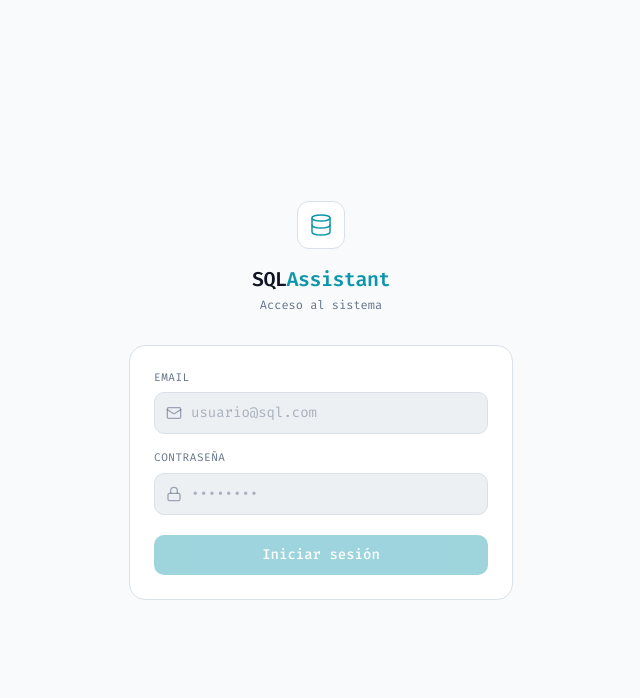
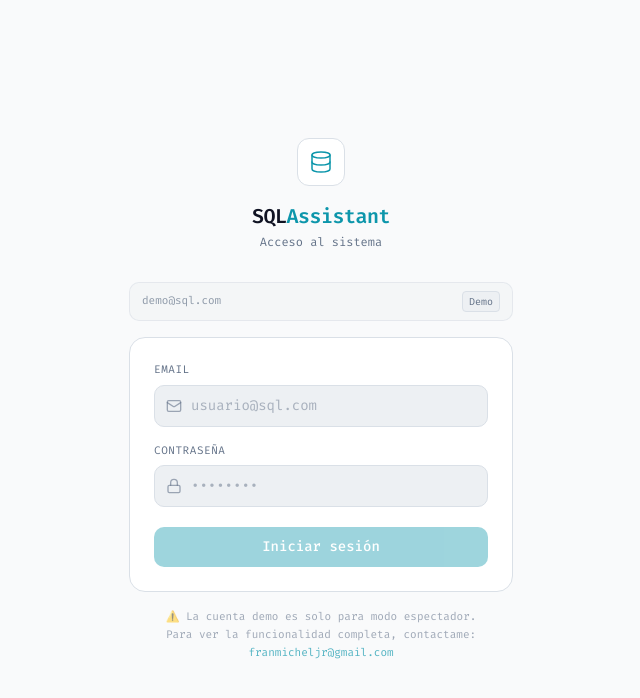
Before and after one commit to FranMichelJr/sql-assistant, a React (Vite) app in the folder client/: page / in a window 1280 px wide. Shown: the top 698 px of the page, without its empty margins (319-959 px from the left). Built offline with nearby package versions, Linux system fonts and the light colour scheme.

Commit message:
feat: add demo espectador role

```diff
--- a/client/src/App.tsx
+++ b/client/src/App.tsx
@@ -54,7 +54,7 @@ const ROLE_ALLOWED: Record<UserRole, AppView[]> = {
   admin:      ['dashboard', 'query', 'products', 'customers', 'orders', 'categories', 'lowstock', 'reports', 'settings', 'profile'],
   vendedor:   ['dashboard', 'orders', 'customers', 'reports', 'settings', 'profile'],
   bodega:     ['products', 'categories', 'lowstock', 'settings', 'profile'],
-  espectador: ['dashboard', 'products', 'customers', 'orders', 'reports', 'profile'],
+  espectador: ['dashboard', 'query', 'products', 'customers', 'orders', 'reports', 'profile'],
 }
 
 const DEFAULT_VIEW: Record<UserRole, AppView> = {
--- a/client/src/components/LoginPage.tsx
+++ b/client/src/components/LoginPage.tsx
@@ -42,6 +42,20 @@ export default function LoginPage() {
           </h1>
           <p className="text-xs text-muted-foreground mt-1 font-mono">Acceso al sistema</p>
         </div>
+
+        {/* Demo user quick-fill */}
+        <button
+          type="button"
+          onClick={() => { setEmail('demo@sql.com'); setPassword('demo123') }}
+          className="w-full flex items-center justify-between px-3 py-2 mb-4 rounded-lg bg-muted/40 border border-border/60 hover:border-border transition-colors group"
+        >
+          <span className="text-[11px] font-mono text-muted-foreground/70 group-hover:text-muted-foreground transition-colors">
+            demo@sql.com
+          </span>
+          <span className="text-[10px] font-mono px-1.5 py-0.5 rounded bg-muted border border-border text-muted-foreground">
+            Demo
+          </span>
+        </button>
 
         {/* Card */}
         <div className="bg-card border border-border rounded-2xl p-6">
@@ -116,6 +130,15 @@ export default function LoginPage() {
           </form>
         </div>
 
+        {/* Contact message */}
+        <p className="mt-4 text-center text-[11px] font-mono text-muted-foreground/60 leading-relaxed px-2">
+          ⚠️ La cuenta demo es solo para modo espectador.<br />
+          Para ver la funcionalidad completa, contactame:<br />
+          <a href="mailto:franmicheljr@gmail.com" className="text-primary/70 hover:text-primary transition-colors">
+            franmicheljr@gmail.com
+          </a>
+        </p>
+
       </motion.div>
     </div>
   )
--- a/client/src/components/crud/CategoriesView.tsx
+++ b/client/src/components/crud/CategoriesView.tsx
@@ -1,4 +1,5 @@
 import { useState, useEffect, useCallback } from 'react'
+import { useAuth } from '@/context/AuthContext'
 import { motion, AnimatePresence } from 'framer-motion'
 import CategoryIcon from '@carbon/icons-react/es/Category'
 import type { Category } from '@/types'
@@ -12,6 +13,8 @@ import {
 const EMPTY: Omit<Category, 'id'> = { name: '', description: '' }
 
 export function CategoriesView() {
+  const { user } = useAuth()
+  const isReadonly = user?.role === 'espectador'
   const [items, setItems] = useState<Category[]>([])
   const [loading, setLoading] = useState(true)
   const [error, setError] = useState<string | null>(null)
@@ -72,7 +75,7 @@ export function CategoriesView() {
         icon={<CategoryIcon size={18} />}
         title="Categorías"
         count={items.length}
-        onAdd={openAdd}
+        onAdd={isReadonly ? undefined : openAdd}
         addLabel="Nueva categoría"
       />
 
@@ -98,7 +101,7 @@ export function CategoriesView() {
                 <Td className="text-muted-foreground font-mono text-xs">{c.id}</Td>
                 <Td className="font-medium">{c.name}</Td>
                 <Td className="text-muted-foreground max-w-xs truncate">{c.description || '—'}</Td>
-                <Td><RowActions onEdit={() => openEdit(c)} onDelete={() => setDeleteId(c.id)} /></Td>
+                <Td>{!isReadonly && <RowActions onEdit={() => openEdit(c)} onDelete={() => setDeleteId(c.id)} />}</Td>
               </tr>
             ))
           )}
--- a/client/src/components/crud/CustomersView.tsx
+++ b/client/src/components/crud/CustomersView.tsx
@@ -19,6 +19,7 @@ const EMPTY: CustomerForm = { first_name: '', last_name: '', email: '', phone: '
 export function CustomersView() {
   const { addActivity } = useActivity()
   const { user } = useAuth()
+  const isReadonly = user?.role === 'espectador'
   const [items, setItems] = useState<Customer[]>([])
   const [loading, setLoading] = useState(true)
   const [error, setError] = useState<string | null>(null)
@@ -103,7 +104,7 @@ export function CustomersView() {
         icon={<UserMultiple size={18} />}
         title="Clientes"
         count={filtered.length}
-        onAdd={openAdd}
+        onAdd={isReadonly ? undefined : openAdd}
         addLabel="Nuevo cliente"
       />
 
@@ -140,7 +141,7 @@ export function CustomersView() {
                 <Td className="text-muted-foreground font-mono text-xs">{c.phone || '—'}</Td>
                 <Td className="text-muted-foreground">{c.city || '—'}</Td>
                 <Td><CountryBadge country={c.country} /></Td>
-                <Td><RowActions onEdit={() => openEdit(c)} onDelete={() => setDeleteId(c.id)} /></Td>
+                <Td>{!isReadonly && <RowActions onEdit={() => openEdit(c)} onDelete={() => setDeleteId(c.id)} />}</Td>
               </tr>
             ))
           )}
--- a/client/src/components/crud/OrdersView.tsx
+++ b/client/src/components/crud/OrdersView.tsx
@@ -1,4 +1,5 @@
 import { useState, useEffect, useCallback, useMemo, useRef } from 'react'
+import { useAuth } from '@/context/AuthContext'
 import { motion, AnimatePresence } from 'framer-motion'
 import OrderDetails from '@carbon/icons-react/es/OrderDetails'
 import { Eye, Plus, X, Search, Trash2 } from 'lucide-react'
@@ -334,6 +335,8 @@ function NewOrderModal({
 // ── Main View ─────────────────────────────────────────────────────────────
 
 export function OrdersView() {
+  const { user } = useAuth()
+  const isReadonly = user?.role === 'espectador'
   const [items, setItems] = useState<Order[]>([])
   const [customers, setCustomers] = useState<Customer[]>([])
   const [products, setProducts] = useState<Product[]>([])
@@ -416,7 +419,7 @@ export function OrdersView() {
         icon={<OrderDetails size={18} />}
         title="Órdenes"
         count={filtered.length}
-        onAdd={() => setNewOrderOpen(true)}
+        onAdd={isReadonly ? undefined : () => setNewOrderOpen(true)}
         addLabel="Nueva Orden"
       />
 
@@ -489,6 +492,7 @@ export function OrdersView() {
                       title="Ver detalle">
                       <Eye size={14} />
                     </button>
+                    {!isReadonly && <>
                       <button type="button" onClick={() => startEdit(o)}
                         className="size-7 flex items-center justify-center rounded-lg hover:bg-muted/60 text-muted-foreground hover:text-foreground transition-colors"
                         title="Cambiar estado">
@@ -499,6 +503,7 @@ export function OrdersView() {
                         title="Eliminar">
                         <Trash2 size={14} />
                       </button>
+                    </>}
                   </div>
                 </Td>
               </tr>
--- a/client/src/components/crud/ProductsView.tsx
+++ b/client/src/components/crud/ProductsView.tsx
@@ -220,6 +220,7 @@ function MovementHistoryModal({ product, onClose }: { product: Product; onClose:
 export function ProductsView() {
   const { addActivity } = useActivity()
   const { user } = useAuth()
+  const isReadonly = user?.role === 'espectador'
   const [items, setItems] = useState<Product[]>([])
   const [categories, setCategories] = useState<Category[]>([])
   const [loading, setLoading] = useState(true)
@@ -320,7 +321,7 @@ export function ProductsView() {
         icon={<Box size={18} />}
         title="Productos"
         count={filtered.length}
-        onAdd={openAdd}
+        onAdd={isReadonly ? undefined : openAdd}
         addLabel="Nuevo producto"
       />
 
@@ -371,7 +372,7 @@ export function ProductsView() {
                       title="Ver historial de stock">
                       <History size={14} />
                     </button>
-                    <RowActions onEdit={() => openEdit(p)} onDelete={() => setDeleteId(p.id)} />
+                    {!isReadonly && <RowActions onEdit={() => openEdit(p)} onDelete={() => setDeleteId(p.id)} />}
                   </div>
                 </Td>
               </tr>
--- a/client/src/components/ui/sidebar-component.tsx
+++ b/client/src/components/ui/sidebar-component.tsx
@@ -133,7 +133,7 @@ const ROLE_ALLOWED: Record<UserRole, AppView[]> = {
   admin:      ["dashboard", "query", "products", "customers", "orders", "categories", "lowstock", "reports", "settings", "profile"],
   vendedor:   ["dashboard", "orders", "customers", "reports", "settings", "profile"],
   bodega:     ["products", "categories", "lowstock", "settings", "profile"],
-  espectador: ["dashboard", "products", "customers", "orders", "reports", "profile"],
+  espectador: ["dashboard", "query", "products", "customers", "orders", "reports", "profile"],
 };
 
 const ROLE_BADGE_COLOR: Record<UserRole, string> = {
```
Also changed, not shown: 15 other files (tests, documents, lock files or other folders). Lines whose indentation alone changed are shown as unchanged.
